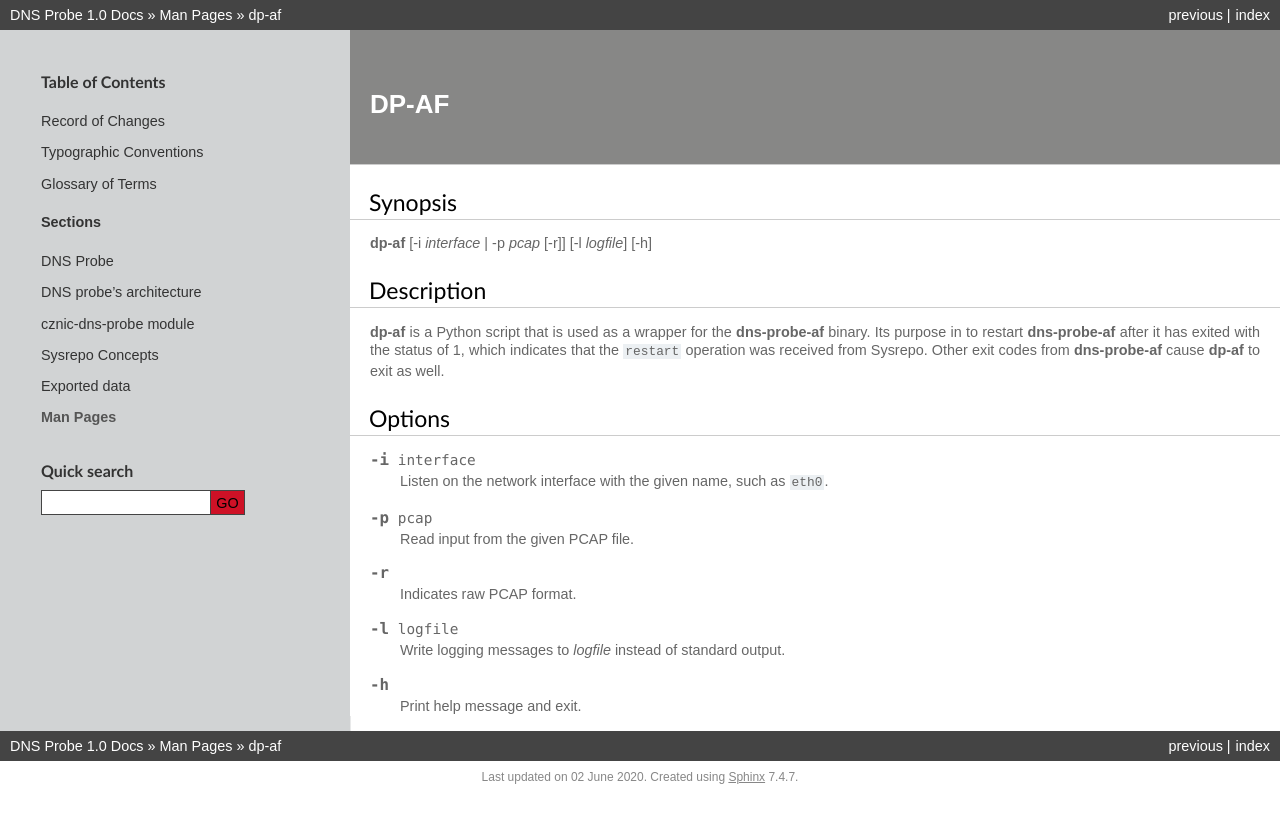
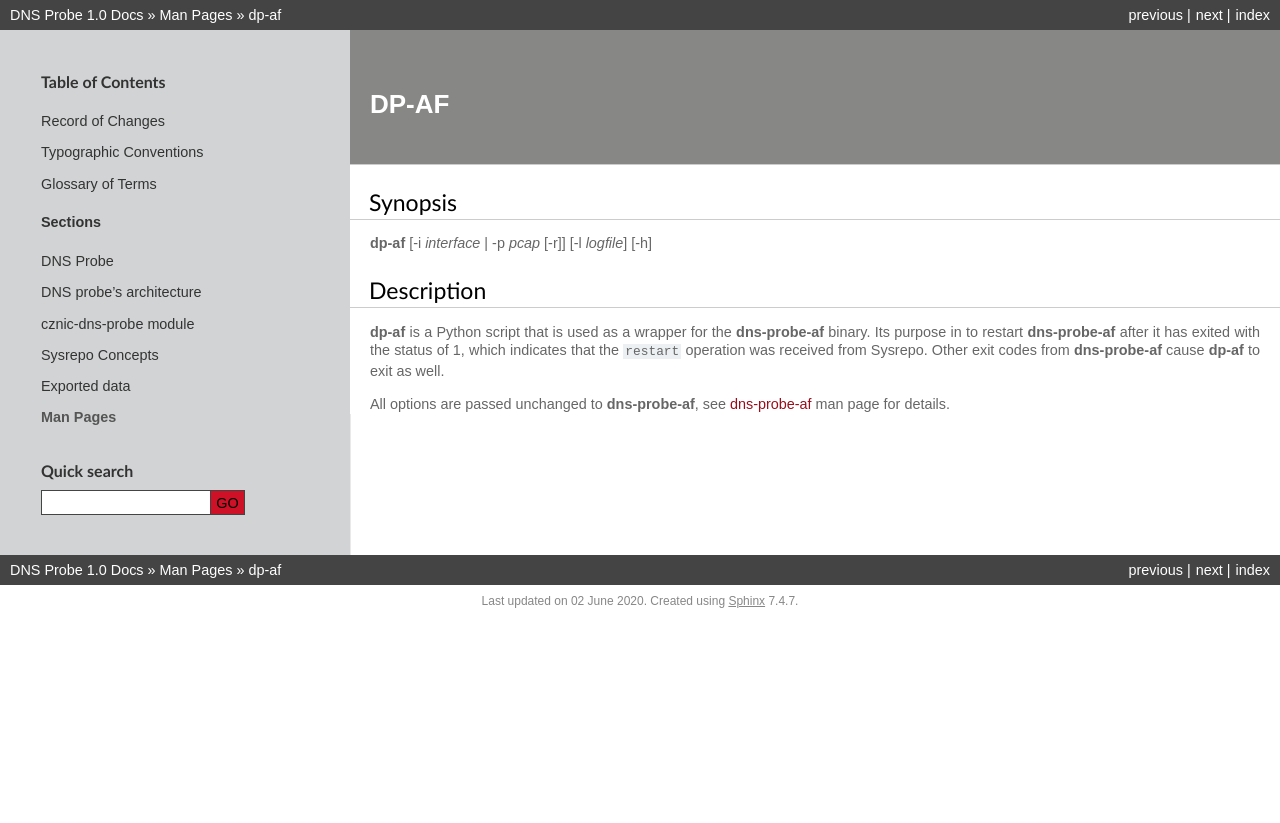
Before and after one commit to CZ-NIC/dns-probe, a Sphinx documentation site: the page built from doc/manpages/dp-af.rst, in a window 1280 px wide. Shown: the top 823 px of the page. Built offline with Sphinx 7.4.7, drawn with Linux system fonts in a browser that asks for light colours; pages that are not in the unit, such as notebooks, are missing from menus.

Commit message:
Add dp-dpdk man page

```diff
--- a/doc/conf.py
+++ b/doc/conf.py
@@ -235,4 +235,7 @@
     ('manpages/dp-af', 'dp-af',
      'wrapper script for dns-probe-af binary',
      author_pd, 1),
+    ('manpages/dp-dpdk', 'dp-dpdk',
+     'wrapper script for dns-probe-dpdk binary',
+     author_pd, 1),
 ]
--- a/doc/manpages/dp-af.rst
+++ b/doc/manpages/dp-af.rst
@@ -14,25 +14,4 @@
 
 :program:`dp-af` is a Python script that is used as a wrapper for the :program:`dns-probe-af` binary. Its purpose in to restart :program:`dns-probe-af` after it has exited with the status of 1, which indicates that the ``restart`` operation was received from Sysrepo. Other exit codes from :program:`dns-probe-af` cause :program:`dp-af` to exit as well.
 
-Options
--------
-
-.. option:: -i interface
-
-   Listen on the network interface with the given name, such as ``eth0``.
-
-.. option:: -p pcap
-
-   Read input from the given PCAP file.
-
-.. option:: -r
-
-   Indicates raw PCAP format.
-
-.. option:: -l logfile
-
-   Write logging messages to *logfile* instead of standard output.
-
-.. option:: -h
-
-   Print help message and exit.
+All options are passed unchanged to :program:`dns-probe-af`, see :doc:`dns-probe-af` man page for details.
--- /dev/null
+++ b/doc/manpages/dp-dpdk.rst
@@ -0,0 +1,17 @@
+.. highlight:: console
+
+=======
+dp-dpdk
+=======
+
+Synopsis
+--------
+
+:program:`dp-dpdk` [-i *pci_id* | -p *pcap* [-r]] [-l *logfile*] [-h]
+
+Description
+-----------
+
+:program:`dp-dpdk` is a Python script that is used as a wrapper for the :program:`dns-probe-dpdk` binary. Its purpose in to restart :program:`dns-probe-dpdk` after it has exited with the status of 1, which indicates that the ``restart`` operation was received from Sysrepo. Other exit codes from :program:`dns-probe-dpdk` cause :program:`dp-dpdk` to exit as well.
+
+All options are passed unchanged to :program:`dns-probe-dpdk`, see :doc:`dns-probe-dpdk` man page for details.
--- a/doc/manpages/index.rst
+++ b/doc/manpages/index.rst
@@ -20,3 +20,4 @@
    :maxdepth: 3
 
    dp-af
+   dp-dpdk
```
